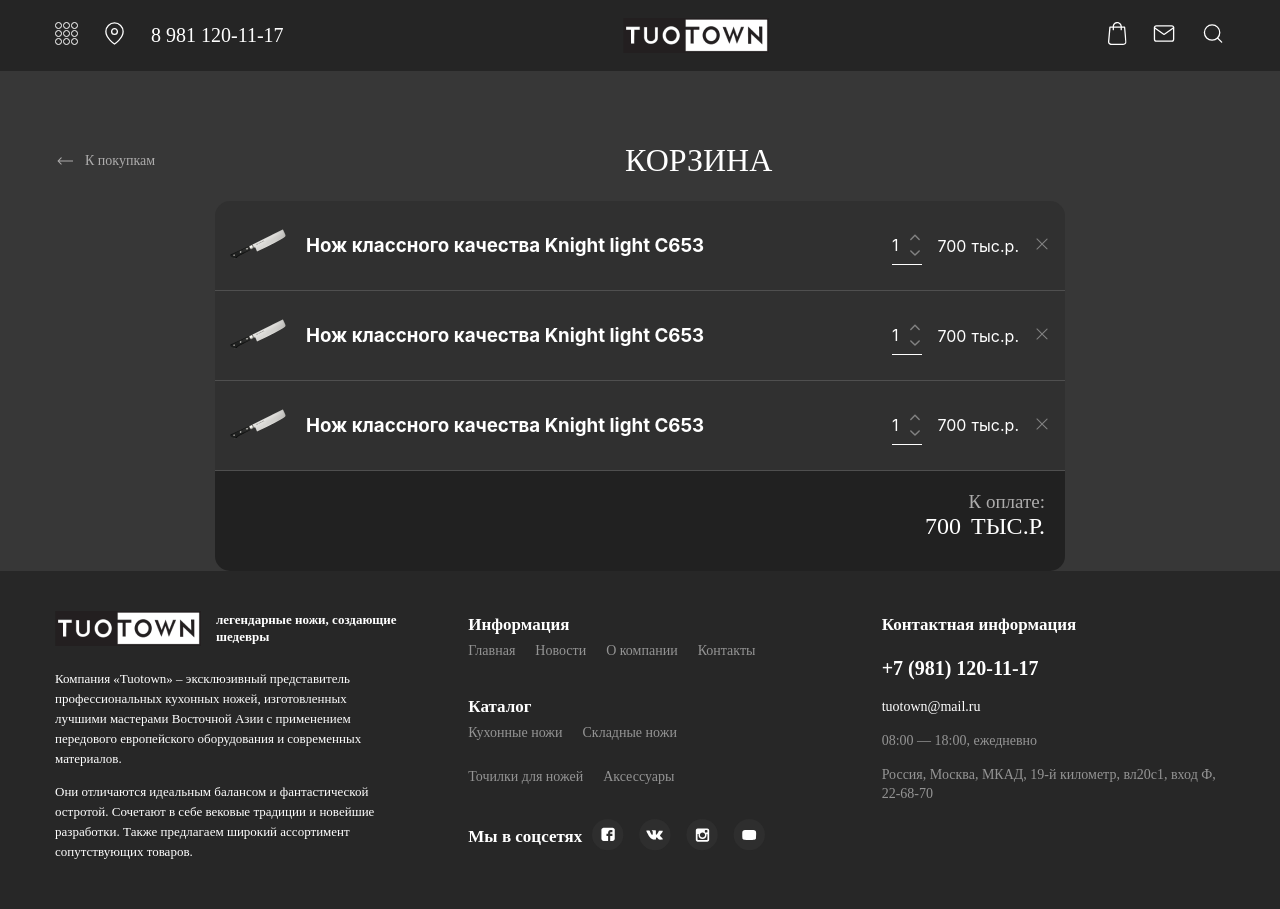
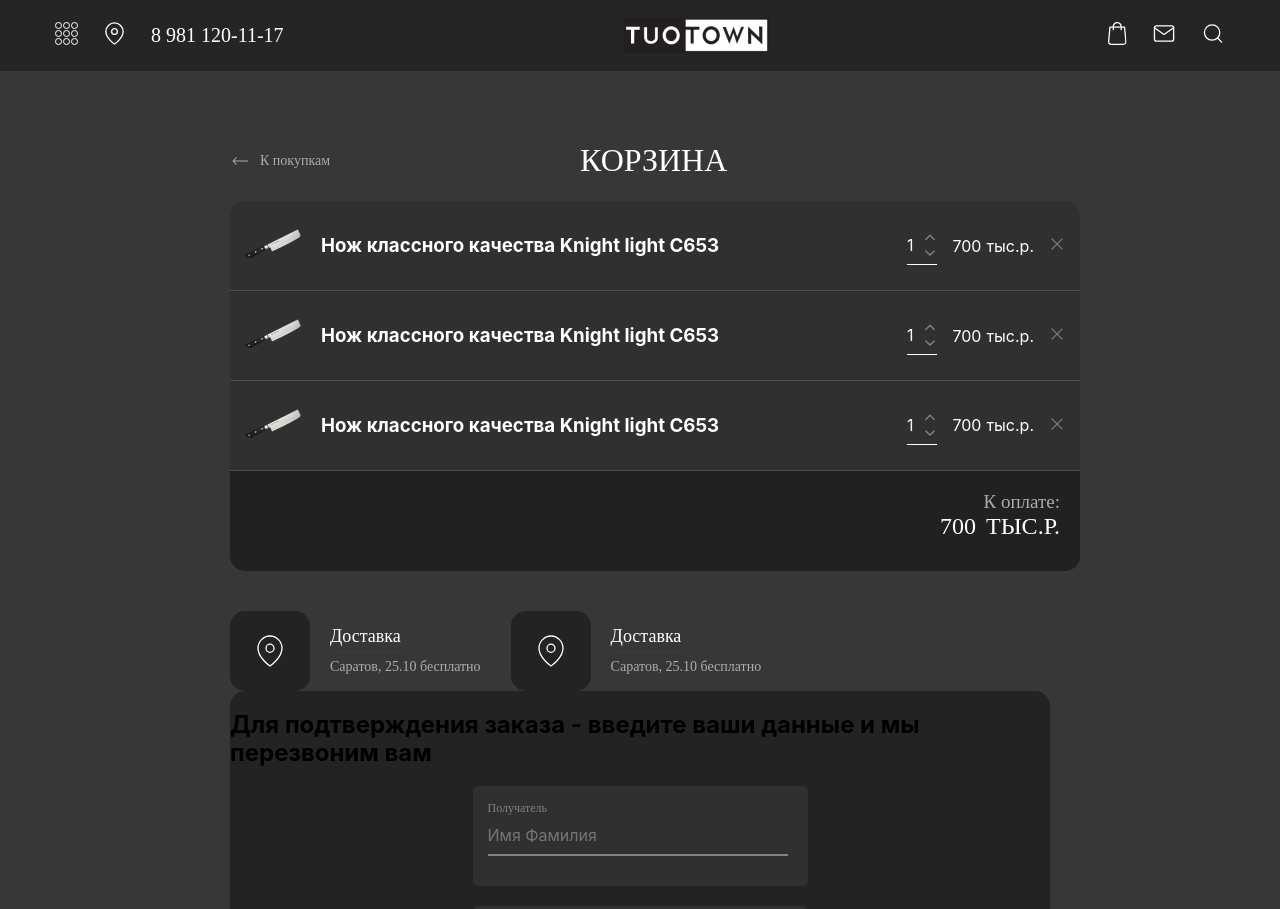
Before and after one commit to Islam-Parchiev/TuoTown, a React (Create React App) app: page /basket in a window 1280 px wide. Shown: the top 909 px of the page. Built offline with nearby package versions, Linux system fonts and the light colour scheme.

Commit message:
Basket__form-html-start

```diff
--- a/src/pages/Basket/Basket.scss
+++ b/src/pages/Basket/Basket.scss
@@ -1,12 +1,18 @@
 .Basket {
     &__container {
+        max-width: 850px;
+        margin: 0 auto;
         padding-top: 120px;
+       display: flex;
+       flex-direction: column;
+       align-items: start;
     }
     &__heading {
         display: flex;
         align-items: center;
         justify-content: start;
-        gap: 470px;
+        gap: 250px;
+       width: 100%;
         a {
             display: flex;
             align-items: center;
@@ -71,4 +77,100 @@
             margin-left: 10px;
         }
     }
+    &__services {
+        padding-top: 40px;
+        display: flex;
+        align-items: center;
+        gap: 30px;
+
+
+    }
+    &__form {
+        border-radius: 15px;
+        background-color: #232323;
+        &-form {
+            display: flex;
+            flex-direction: column;
+            align-items: center;
+            gap: 20px;
+        }
+        &-label {
+            padding: 15px;
+            width: 335px;
+            height: 100px;
+            background-color: #303030;
+            border-radius: 5px;
+            display: flex;
+            flex-direction: column;
+            align-items: start;
+            span {
+                color: var(--gray-color);
+/* label */
+font-family: Montserrat;
+font-size: 12px;
+font-style: normal;
+font-weight: 500;
+line-height: normal;
+            }
+            input {
+                padding: 0;
+                height: 40px;
+                width: 300px;
+                border-bottom: 2px solid var( --gray-color);
+            }
+        }
+    }
 }
+.services__item {
+    display: flex;
+    align-items: center;
+    gap: 20px;
+    &-img {
+        width: 80px;
+        height: 80px;
+        display: flex;
+        align-items: center;
+        justify-content: center;
+        background-color: #232323;
+        border-radius: 15px;
+
+    }
+    &-text {
+        display: flex;
+        flex-direction: column;
+        justify-content: center;
+        gap: 10px;
+
+        h4 {
+            position: relative;
+            margin: 0;
+            color: var(--light-color);
+            font-family: Jura;
+            font-size: 18px;
+            font-style: normal;
+            font-weight: 500;
+            line-height: normal;
+
+            &::before {
+                content: "";
+                position: absolute;
+                bottom: -5px;
+                left: 0;
+                width: 50%;
+                height: 1px;
+                background-color: var(--red-color);
+
+            }
+        }
+        span {
+            color:  #ADACAC;
+
+            font-family: Montserrat;
+            font-size: 14px;
+            font-style: normal;
+            font-weight: 500;
+            line-height: 140%;
+        }
+
+    }
+}
--- a/src/pages/Basket/Basket.tsx
+++ b/src/pages/Basket/Basket.tsx
@@ -54,7 +54,67 @@
 						</div>
 					</div>
 				</div>
+				<ul className="list-reset Basket__services">
+                   	<li className="Basket__services-item services__item">
+                      	<div className="services__item-img">
+                          	<svg xmlns="http://www.w3.org/2000/svg" width="36" height="36" viewBox="0 0 36 36" fill="none">
+								<path d="M30 15.2727C30 24.8182 18 33 18 33C18 33 6 24.8182 6 15.2727C6 12.0178
+								7.26428 8.89618 9.51472 6.5946C11.7652 4.29302 14.8174 3 18 3C21.1826 3 24.2348
+								 4.29302 26.4853 6.5946C28.7357 8.89618 30 12.0178 30 15.2727Z" stroke="white"
+								 stroke-width="1.3" stroke-linecap="round" stroke-linejoin="round"/>
+								<path d="M18 19.3636C20.2091 19.3636 22 17.5321 22 15.2727C22 13.0134 20.2091
+								11.1818 18 11.1818C15.7909 11.1818 14 13.0134 14 15.2727C14 17.5321 15.7909
+								19.3636 18 19.3636Z" stroke="white" stroke-width="1.3" stroke-linecap="round"
+								stroke-linejoin="round"/>
+							</svg>
 
+					  	</div>
+						<div className="services__item-text">
+							<h4>Доставка</h4>
+							<span>Саратов, 25.10 бесплатно</span>
+						</div>
+				   </li>
+				   <li className="Basket__services-item services__item">
+				   <div className="services__item-img">
+                          	<svg xmlns="http://www.w3.org/2000/svg" width="36" height="36" viewBox="0 0 36 36" fill="none">
+								<path d="M30 15.2727C30 24.8182 18 33 18 33C18 33 6 24.8182 6 15.2727C6 12.0178
+								7.26428 8.89618 9.51472 6.5946C11.7652 4.29302 14.8174 3 18 3C21.1826 3 24.2348
+								 4.29302 26.4853 6.5946C28.7357 8.89618 30 12.0178 30 15.2727Z" stroke="white"
+								 stroke-width="1.3" stroke-linecap="round" stroke-linejoin="round"/>
+								<path d="M18 19.3636C20.2091 19.3636 22 17.5321 22 15.2727C22 13.0134 20.2091
+								11.1818 18 11.1818C15.7909 11.1818 14 13.0134 14 15.2727C14 17.5321 15.7909
+								19.3636 18 19.3636Z" stroke="white" stroke-width="1.3" stroke-linecap="round"
+								stroke-linejoin="round"/>
+							</svg>
+
+					  	</div>
+						<div className="services__item-text">
+							<h4>Доставка</h4>
+							<span>Саратов, 25.10 бесплатно</span>
+						</div>
+				   </li>
+				</ul>
+				<div className="Basket__form">
+					<h2 className="Basket__form-title">
+					Для подтверждения заказа - введите ваши данные и мы перезвоним вам
+					</h2>
+					<form action="/" className="Basket__form-form">
+						<label className="Basket__form-label">
+							<span>Получатель</span>
+							<input className="input-reset" type="text" placeholder="Имя Фамилия" />
+						</label>
+						<label className="Basket__form-label">
+							<span>Мобильный телефон</span>
+							<input className="input-reset" type="text" placeholder="+7 (___) ___-__-__" />
+						</label>
+						<label className="Basket__form-label">
+							<span>E-mail</span>
+							<input className="input-reset" type="text" placeholder="Ваша почта" />
+						</label>
+
+
+					</form>
+				</div>
 			</div>
 		</main>
 	)
--- a/src/scss/_vars.scss
+++ b/src/scss/_vars.scss
@@ -15,4 +15,5 @@
  --raisin-black:#212121;
  --body-bg:#373737;
  --hover-color:#5e5a5a;
+ --gray-color:#828282;
 }
```
